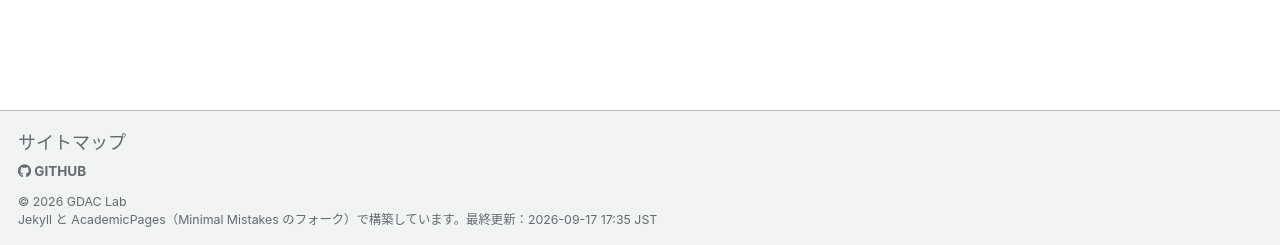
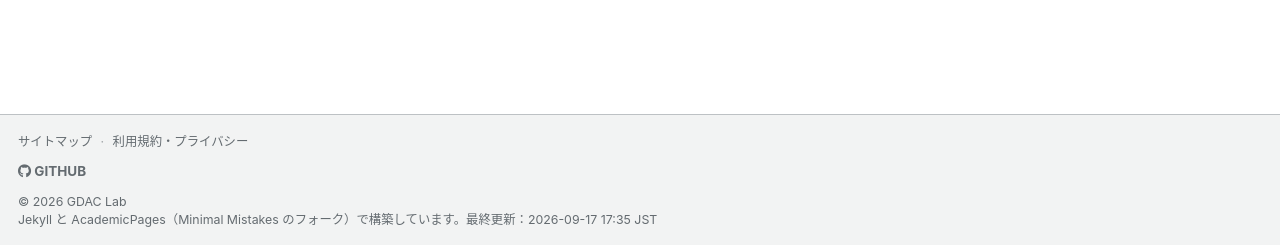
Before and after one commit to GDAC-Lab/gdac-lab.github.io, a Jekyll site: the page built from _publications/2025-09-01-rm-50028748.md, in a window 1280 px wide. Shown: the part 652-897 px from the top of the page. Built offline with Jekyll 4.4.1, drawn with Linux system fonts in a browser that asks for light colours.

Commit message:
Link the terms page from the footer
Nothing on the site linked to /terms/. The only route was the footer's sitemap
link, then the page listing it produces -- which is not a route anyone takes.
The page states the conditions for reusing the lab's text and its members'
photographs, and it carries the licence notices for MuJoCo, three.js, the two
typefaces and the template; the simulator page was trimmed on the basis that
those notices live there.

It now sits beside the sitemap link in the footer, in both languages, which is
where a reader looks for it.

```diff
--- a/_includes/footer/custom.html
+++ b/_includes/footer/custom.html
@@ -1,6 +1,17 @@
 <!-- start custom footer snippets -->
 {% include base_path %}
-<a href="{{ base_path }}/sitemap/">{% if page.lang == 'ja' %}サイトマップ{% else %}Sitemap{% endif %}</a>
+{%- comment -%}
+  The two pages that belong in a footer rather than in the navigation: the
+  sitemap, and the terms and privacy page. /terms/ carries the conditions for
+  reusing the lab's text and photographs, and the licence notices for the
+  software the demos use; it was reachable only through the sitemap listing,
+  which is not reachable in any real sense.
+{%- endcomment -%}
+<p class="page__footer-links">
+  <a href="{{ base_path }}/sitemap/">{% if page.lang == 'ja' %}サイトマップ{% else %}Sitemap{% endif %}</a>
+  <span class="page__footer-links-sep" aria-hidden="true">·</span>
+  <a href="{{ base_path }}{% if page.lang == 'ja' %}/ja{% endif %}/terms/">{% if page.lang == 'ja' %}利用規約・プライバシー{% else %}Terms and privacy{% endif %}</a>
+</p>
 
 {% comment %}
   MathJax / Plotly / Mermaid are large third-party bundles. They used to load on every
--- a/_sass/layout/_footer.scss
+++ b/_sass/layout/_footer.scss
@@ -57,6 +57,17 @@
   }
 }
 
+.page__footer-links {
+  margin: 0 0 0.35em;
+  font-family: $global-font-family;
+  font-size: $type-size-7;
+}
+
+.page__footer-links-sep {
+  margin: 0 0.4em;
+  opacity: 0.6;
+}
+
 .page__footer-copyright {
   font-family: $global-font-family;
   font-size: $type-size-7;
```
